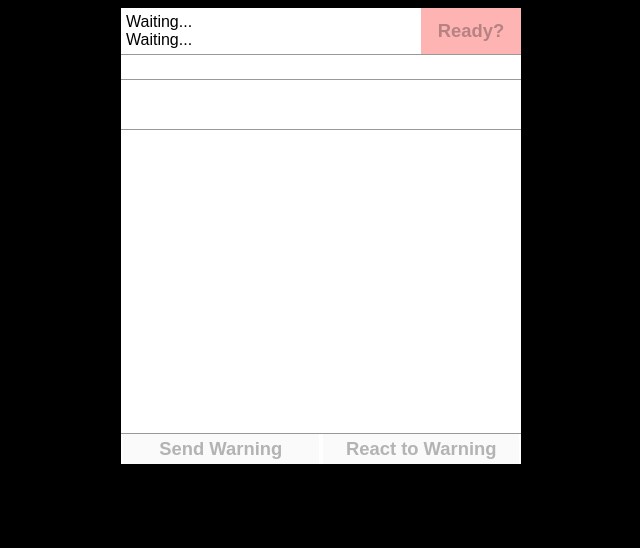
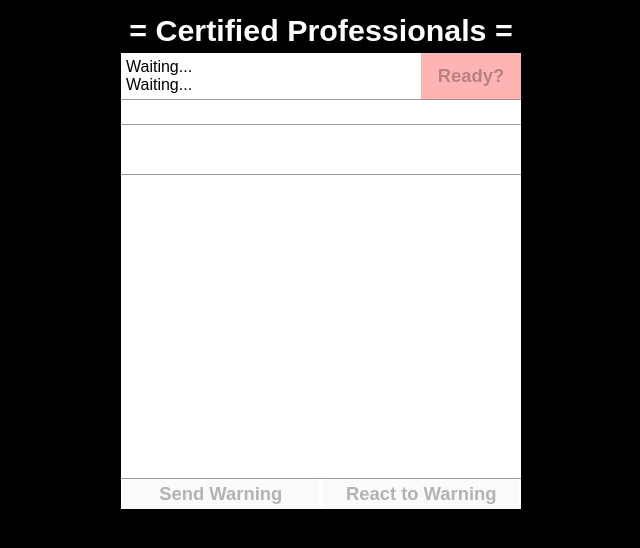
Before and after one commit to BenjaminWFox/certified-js13k, a website: page public/index.html in a window 1280 px wide. Shown: the whole page, without its empty margins (319-959 px from the left). Drawn offline with nearby package versions, Linux system fonts and the light colour scheme.

Commit message:
Add title to the game

```diff
--- a/public/index.html
+++ b/public/index.html
@@ -259,10 +259,16 @@
         transform: translateX(-50%);
         background-color: #fff;
     }
+    .title {
+        color: #fff;
+        font-size: 1.9em;
+        font-weight: bold;
+        padding: 5px;
+    }
 </style>
 </head>
 <body>
-
+<div class="title">= Certified Professionals =</div>
 <div class="wrapper">
     <div class="status">
         <div id="user1" class='userinfo'></div>
```
